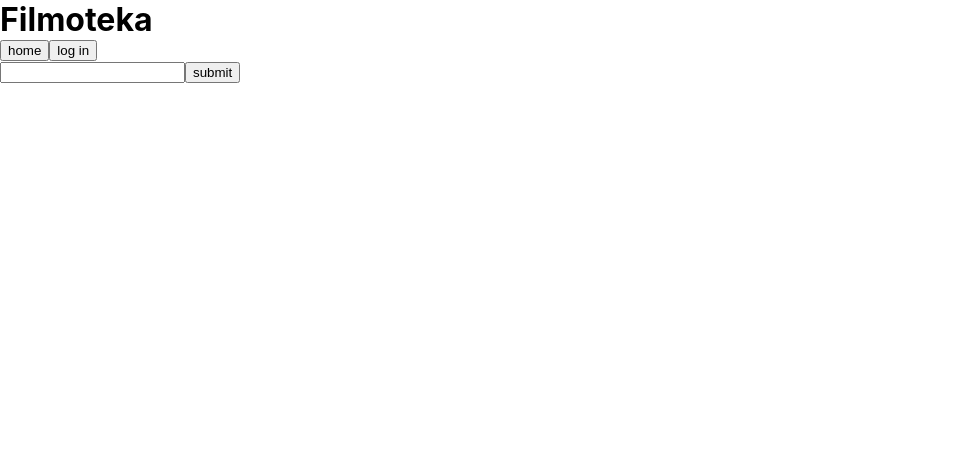
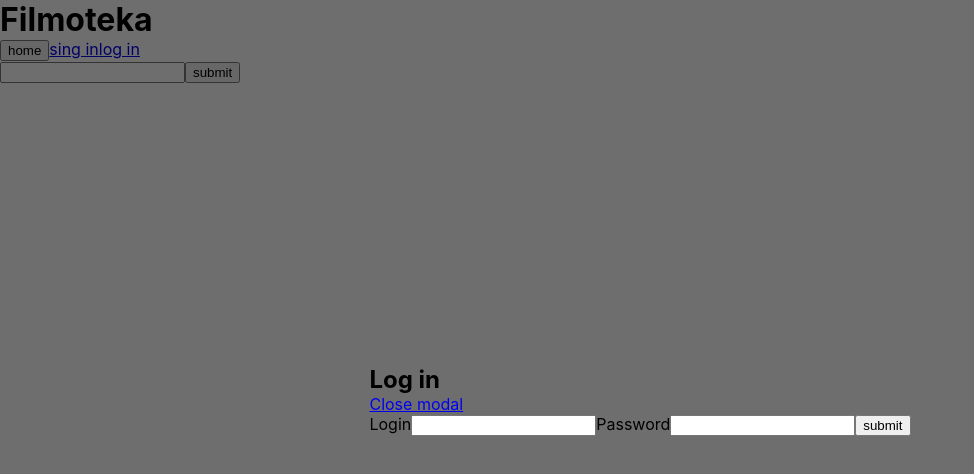
Before and after one commit to MaximKucheriaviy/FilmotekaPetReact, a React (Create React App) app: page /logIn in a window 1280 px wide. Shown: the top 474 px of the page, without its empty margins (0-974 px from the left). Built offline with nearby package versions, Linux system fonts and the light colour scheme; no server answers.

Commit message:
sing in system ready

```diff
--- a/package.json
+++ b/package.json
@@ -11,6 +11,7 @@
     "nanoid": "^4.0.0",
     "react": "^18.2.0",
     "react-dom": "^18.2.0",
+    "react-router-dom": "^6.4.2",
     "react-scripts": "5.0.1",
     "sass": "^1.54.8",
     "scss": "^0.2.4",
--- a/src/App.js
+++ b/src/App.js
@@ -1,20 +1,19 @@
 import "./index.scss"
 // import TMDB from './js/themoviedbAPI';
 import { useState } from "react";
-import { Header } from "./components/header/header";
 import { AutorisationModal } from "./components/AutorisationModal/AutorisationModal";
+import { Route, Routes } from "react-router-dom";
+import { Home } from "./pages/Home";
 
 // const api = new TMDB("1cdff00a9c2b2133227357e455cd1931");
 
 export const App = () => {
   const [isAutorised, setIsAutorised] = useState(false);
   const [userData, setUserData] = useState({});
-  const [loginModalToggle, setLoginModalToggle] = useState(false);
 
   const setLogedUser = (userData) => {
     setIsAutorised(true);
     setUserData(userData);
-    setLoginModalToggle(false);
   }
 
   const removeLogedUser = () => {
@@ -24,15 +23,12 @@ export const App = () => {
 
   return (
     <div className="App">
-      <Header isAutorised={isAutorised}
-        setLoginModalToggle={setLoginModalToggle}
-        userName={userData.email}
-        removeLogedUser={removeLogedUser}
-      />
-      {loginModalToggle && <AutorisationModal
-        setLoginModalToggle={setLoginModalToggle}
-        setLogedUser={setLogedUser}
-      />}
+      <Routes>
+        <Route path="/" element={<Home isAutorised={isAutorised} userData={userData} removeLogedUser={removeLogedUser}/>}>
+          <Route path="singIn" element={<AutorisationModal isAutorised={isAutorised} setLogedUser={setLogedUser}/>}/>
+          <Route path="logIn" element={<AutorisationModal type="log" isAutorised={isAutorised} setLogedUser={setLogedUser}/>}/>
+        </Route>
+      </Routes>
     </div>
   )
 }
--- a/src/components/AutorisationModal/AutorisationModal.jsx
+++ b/src/components/AutorisationModal/AutorisationModal.jsx
@@ -1,15 +1,18 @@
 import { createPortal } from "react-dom";
 import { useRef, useState } from "react";
 import { nanoid } from "nanoid";
-import { singIn } from "../../js/firebaseApi";
+import { NavLink, Navigate } from "react-router-dom";
+import { singIn, singUp } from "../../js/firebaseApi";
 
-export const AutorisationModal = ({setLoginModalToggle, setLogedUser}) => {
+export const AutorisationModal = ({type, setLogedUser, isAutorised}) => {
     const portalNode = useRef(document.querySelector("#modal-root"));
     const loginId = nanoid();
     const passwordId = nanoid();
 
     const [login, setLogin] = useState("");
     const [passWord, setPassWord] = useState("");
+
+    //const [type, setType] = useState(type);
 
     const changeHandler = (event) => {
         const {name, value} = event.target;
@@ -27,6 +30,18 @@ export const AutorisationModal = ({setLoginModalToggle, setLogedUser}) => {
 
     const submitHandler = (event) => {
         event.preventDefault();
+        if(type === "log"){
+            singUp(login, passWord)
+            .then((user) => {
+                if(!user){
+                    return
+                }
+                setLogedUser(user);
+            })
+            setPassWord("");
+            setLogin("");
+        }
+        else{
             singIn(login, passWord)
             .then((user) => {
                 if(!user){
@@ -37,12 +52,14 @@ export const AutorisationModal = ({setLoginModalToggle, setLogedUser}) => {
             setPassWord("");
             setLogin("");
         }
+    }
 
     return createPortal(
         (<div className="overlay" onSubmit={submitHandler}>
             <div className="modal">
-                <button type="button" onClick={() => setLoginModalToggle(false)}>Close modal</button>
-                <form >
+                <h2>{type === "log" ? "Log in" : "Sing in"}</h2>
+                <NavLink to="/">Close modal</NavLink>
+                <form>
                     <label htmlFor={loginId}>Login</label>
                     <input
                         type="text"
@@ -62,6 +79,7 @@ export const AutorisationModal = ({setLoginModalToggle, setLogedUser}) => {
                     <button type="submit">submit</button>
                 </form>
             </div>
+            {isAutorised && <Navigate to="/"/>}
         </div>),
         portalNode.current
     )
--- a/src/components/header/header.jsx
+++ b/src/components/header/header.jsx
@@ -1,20 +1,24 @@
 import { SearchForm } from "../SearchForm/SearchForm"
 import { useState } from "react"
+import { NavLink, useLocation } from "react-router-dom";
 
-export const Header = ({isAutorised, setLoginModalToggle, userName, removeLogedUser}) => {
+export const Header = ({isAutorised, userName, removeLogedUser}) => {
     const [libraryTogle, setLibraryTogle] = useState(false);
+    const location = useLocation();
     const logoutHendloer = () => {
         removeLogedUser();
         setLibraryTogle(false);
     }
-
     return(
         <header>
             <h1>Filmoteka</h1>
             <button type="button" onClick={() => setLibraryTogle(false)}>home</button>
             {isAutorised ?
-                <button type="button" onClick={() => setLibraryTogle(true)}>my library</button> :
-                <button type="button" onClick={() => setLoginModalToggle(true)}>log in</button>
+                <NavLink to="/library">my library</NavLink> :
+                <>
+                    <NavLink to="/singIn" state={{from: location}}>sing in</NavLink>
+                    <NavLink to="/logIn" state={{from: location}}>log in</NavLink>
+                </>
             }
             {isAutorised && <button type="button" onClick={logoutHendloer}>{"Log Out " + userName}</button>}
             {libraryTogle ? <button type="button">wached</button> : <SearchForm/>}
--- a/src/index.js
+++ b/src/index.js
@@ -2,6 +2,7 @@ import React from 'react';
 import ReactDOM from 'react-dom/client';
 // import './index.scss';
 import {App} from './App';
+import { BrowserRouter } from 'react-router-dom';
 
 import TMDB from './js/themoviedbAPI';
 
@@ -11,7 +12,9 @@ api.getTrendings();
 const root = ReactDOM.createRoot(document.getElementById('root'));
 root.render(
   <React.StrictMode>
-    <App />
+    <BrowserRouter>
+      <App />
+    </BrowserRouter>
   </React.StrictMode>
 );
 
--- a/src/js/firebaseApi.js
+++ b/src/js/firebaseApi.js
@@ -1,5 +1,5 @@
 import { initializeApp } from "firebase/app";
-import { getAuth, signInWithEmailAndPassword  } from "firebase/auth";
+import { getAuth, signInWithEmailAndPassword, createUserWithEmailAndPassword  } from "firebase/auth";
 
 
 const firebaseConfig = {
@@ -27,3 +27,15 @@ export const singIn = async (email, password) => {
         console.log(errorMessage);
     };
 }
+
+export const singUp = async (email, password) => {
+    try{
+        const userCredential = await createUserWithEmailAndPassword(auth, email, password);
+        return userCredential.user;
+    }
+    catch(error){
+        //const errorCode = error.code;
+        const errorMessage = error.message;
+        console.log(errorMessage);
+    };
+}
--- /dev/null
+++ b/src/pages/Home.jsx
@@ -0,0 +1,12 @@
+import { Header } from "../components/header/header"
+import { Outlet } from "react-router-dom"
+export const Home = ({isAutorised, userData, removeLogedUser}) => {
+    return<>
+        <Header
+            isAutorised={isAutorised}
+            userName={userData.email}
+            removeLogedUser={removeLogedUser}
+        />
+        <Outlet/>
+    </>
+}
```
Also changed, not shown: 1 other file (tests, documents, lock files or other folders). Lines whose indentation alone changed are shown as unchanged.
